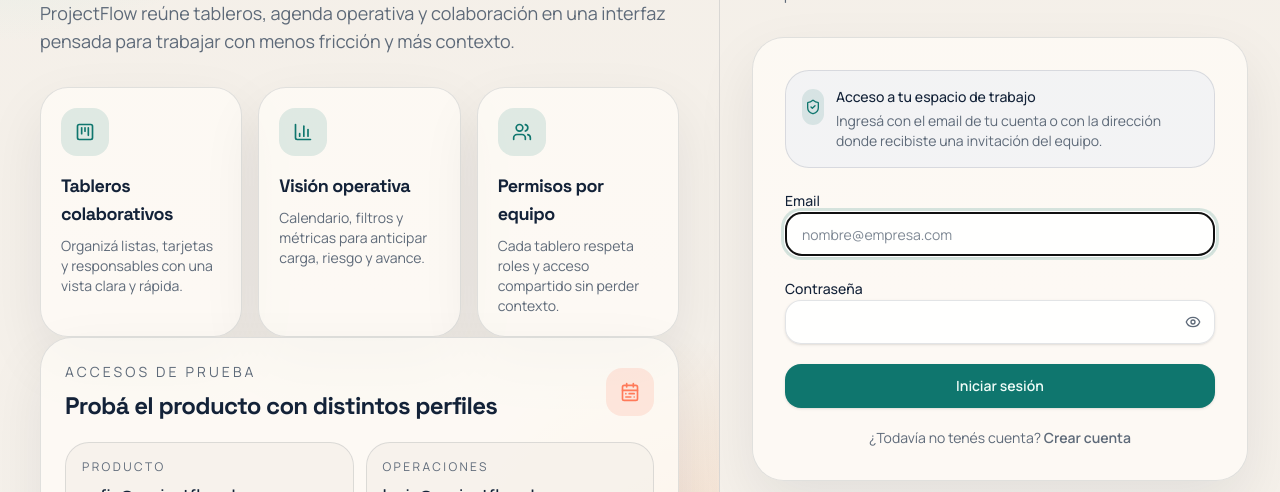
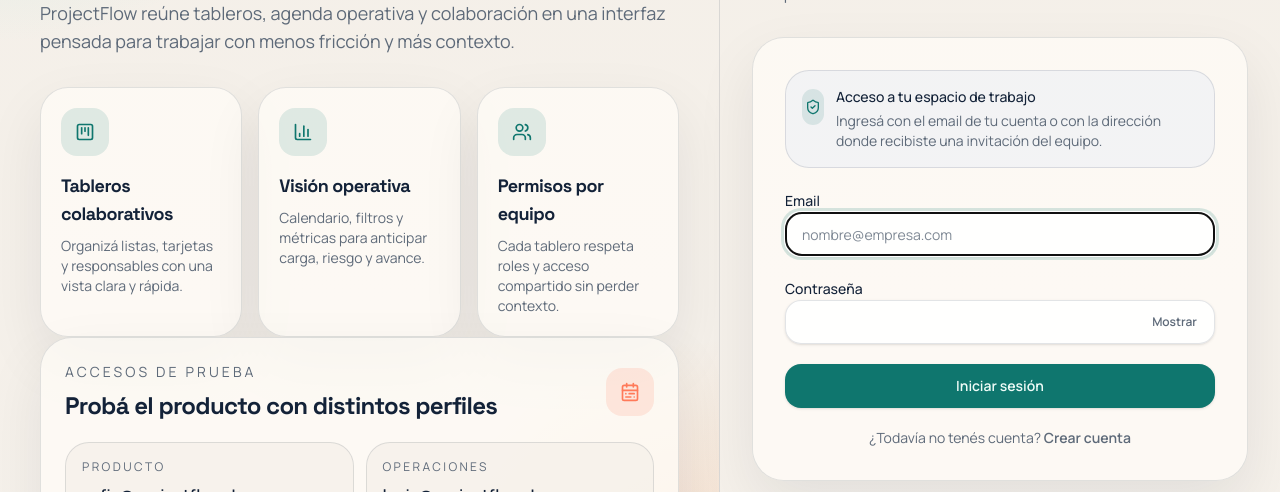
Before and after one commit to LucasTabacchi/project-flow, a Next.js app: page /login in a window 1280 px wide. Shown: the part 308-800 px from the top of the page. Built offline with nearby package versions, Linux system fonts and the light colour scheme.

Commit message:
Trim auth client bundle

```diff
--- a/src/components/auth/auth-shell.tsx
+++ b/src/components/auth/auth-shell.tsx
@@ -1,4 +1,3 @@
-import Link from "next/link";
 import {
   ArrowRight,
   CalendarRange,
@@ -154,13 +153,13 @@
             </div>
 
             {asideLink ? (
-              <Link
+              <a
                 href={asideLink.href}
                 className="mt-5 inline-flex items-center gap-2 text-sm font-semibold text-primary"
               >
                 {asideLink.label}
                 <ArrowRight className="size-4" />
-              </Link>
+              </a>
             ) : null}
           </div>
         </div>
@@ -234,13 +233,13 @@
             </div>
 
             {asideLink ? (
-              <Link
+              <a
                 href={asideLink.href}
                 className="mt-5 inline-flex items-center gap-2 text-sm font-semibold text-primary"
               >
                 {asideLink.label}
                 <ArrowRight className="size-4" />
-              </Link>
+              </a>
             ) : null}
           </div>
 
--- /dev/null
+++ b/src/components/auth/login-access-note.tsx
@@ -0,0 +1,20 @@
+import { ShieldCheck } from "lucide-react";
+
+export function LoginAccessNote() {
+  return (
+    <div className="rounded-[24px] border border-border bg-secondary/35 p-4 text-sm text-muted-foreground">
+      <div className="flex items-start gap-3">
+        <div className="mt-0.5 flex size-9 items-center justify-center rounded-2xl bg-primary/12 text-primary">
+          <ShieldCheck className="size-4" />
+        </div>
+        <div className="space-y-1">
+          <p className="font-medium text-foreground">Acceso a tu espacio de trabajo</p>
+          <p>
+            Ingresá con el email de tu cuenta o con la dirección donde
+            recibiste una invitación del equipo.
+          </p>
+        </div>
+      </div>
+    </div>
+  );
+}
--- a/src/components/auth/login-form.tsx
+++ b/src/components/auth/login-form.tsx
@@ -1,8 +1,6 @@
 "use client";
 
-import Link from "next/link";
-import { Eye, EyeOff, LoaderCircle, ShieldCheck } from "lucide-react";
-import { useRouter, useSearchParams } from "next/navigation";
+import { useSearchParams } from "next/navigation";
 import { useActionState, useEffect, useState } from "react";
 import { useFormStatus } from "react-dom";
 
@@ -17,20 +15,12 @@
 
   return (
     <Button type="submit" className="w-full" disabled={pending}>
-      {pending ? (
-        <>
-          <LoaderCircle className="size-4 animate-spin" />
-          Ingresando...
-        </>
-      ) : (
-        "Iniciar sesión"
-      )}
+      {pending ? "Ingresando..." : "Iniciar sesión"}
     </Button>
   );
 }
 
 export function LoginForm() {
-  const router = useRouter();
   const searchParams = useSearchParams();
   const [showPassword, setShowPassword] = useState(false);
   const [state, formAction] = useActionState<AuthActionState | null, FormData>(
@@ -59,29 +49,14 @@
       return;
     }
 
-    router.replace(state.data?.redirectTo ?? "/dashboard");
-  }, [router, state]);
+    window.location.replace(state.data?.redirectTo ?? "/dashboard");
+  }, [state]);
 
   return (
     <form action={formAction} noValidate className="space-y-5">
       {redirectTo ? (
         <input type="hidden" name="redirectTo" value={redirectTo} />
       ) : null}
-
-      <div className="rounded-[24px] border border-border bg-secondary/35 p-4 text-sm text-muted-foreground">
-        <div className="flex items-start gap-3">
-          <div className="mt-0.5 flex size-9 items-center justify-center rounded-2xl bg-primary/12 text-primary">
-            <ShieldCheck className="size-4" />
-          </div>
-          <div className="space-y-1">
-            <p className="font-medium text-foreground">Acceso a tu espacio de trabajo</p>
-            <p>
-              Ingresá con el email de tu cuenta o con la dirección donde
-              recibiste una invitación del equipo.
-            </p>
-          </div>
-        </div>
-      </div>
 
       {generalError ? (
         <div
@@ -131,19 +106,15 @@
           <Button
             type="button"
             variant="ghost"
-            size="icon"
-            className="absolute right-1 top-1/2 size-9 -translate-y-1/2 rounded-xl text-muted-foreground hover:text-foreground"
+            size="sm"
+            className="absolute right-2 top-1/2 h-8 -translate-y-1/2 rounded-xl px-2.5 text-xs text-muted-foreground hover:text-foreground"
             aria-label={
               showPassword ? "Ocultar contraseña" : "Mostrar contraseña"
             }
             aria-pressed={showPassword}
             onClick={() => setShowPassword((current) => !current)}
           >
-            {showPassword ? (
-              <EyeOff className="size-4" />
-            ) : (
-              <Eye className="size-4" />
-            )}
+            {showPassword ? "Ocultar" : "Mostrar"}
           </Button>
         </div>
         {passwordError ? (
@@ -157,9 +128,9 @@
 
       <p className="text-center text-sm text-muted-foreground">
         ¿Todavía no tenés cuenta?{" "}
-        <Link href={registerHref} className="font-semibold text-primary">
+        <a href={registerHref} className="font-semibold text-primary">
           Crear cuenta
-        </Link>
+        </a>
       </p>
     </form>
   );
--- a/src/components/auth/login-screen.tsx
+++ b/src/components/auth/login-screen.tsx
@@ -1,6 +1,7 @@
 import { Suspense } from "react";
 
 import { AuthFormFallback } from "@/components/auth/auth-form-fallback";
+import { LoginAccessNote } from "@/components/auth/login-access-note";
 import { AuthShell } from "@/components/auth/auth-shell";
 import { LoginForm } from "@/components/auth/login-form";
 
@@ -25,9 +26,12 @@
       }
       showDemoCredentials={showDemoCredentials}
     >
-      <Suspense fallback={<AuthFormFallback />}>
-        <LoginForm />
-      </Suspense>
+      <div className="space-y-5">
+        <LoginAccessNote />
+        <Suspense fallback={<AuthFormFallback />}>
+          <LoginForm />
+        </Suspense>
+      </div>
     </AuthShell>
   );
 }
--- a/src/components/auth/register-form.tsx
+++ b/src/components/auth/register-form.tsx
@@ -1,7 +1,6 @@
 "use client";
 
-import Link from "next/link";
-import { useRouter, useSearchParams } from "next/navigation";
+import { useSearchParams } from "next/navigation";
 import { useActionState, useEffect } from "react";
 import { useFormStatus } from "react-dom";
 
@@ -22,7 +21,6 @@
 }
 
 export function RegisterForm() {
-  const router = useRouter();
   const searchParams = useSearchParams();
   const [state, formAction] = useActionState<AuthActionState | null, FormData>(
     registerAction,
@@ -55,8 +53,8 @@
       return;
     }
 
-    router.replace(state.data?.redirectTo ?? "/dashboard");
-  }, [router, state]);
+    window.location.replace(state.data?.redirectTo ?? "/dashboard");
+  }, [state]);
 
   return (
     <form action={formAction} className="space-y-5">
@@ -117,9 +115,9 @@
 
       <p className="text-center text-sm text-muted-foreground">
         ¿Ya tenés cuenta?{" "}
-        <Link href={loginHref} className="font-semibold text-primary">
+        <a href={loginHref} className="font-semibold text-primary">
           Iniciá sesión
-        </Link>
+        </a>
       </p>
     </form>
   );
```
